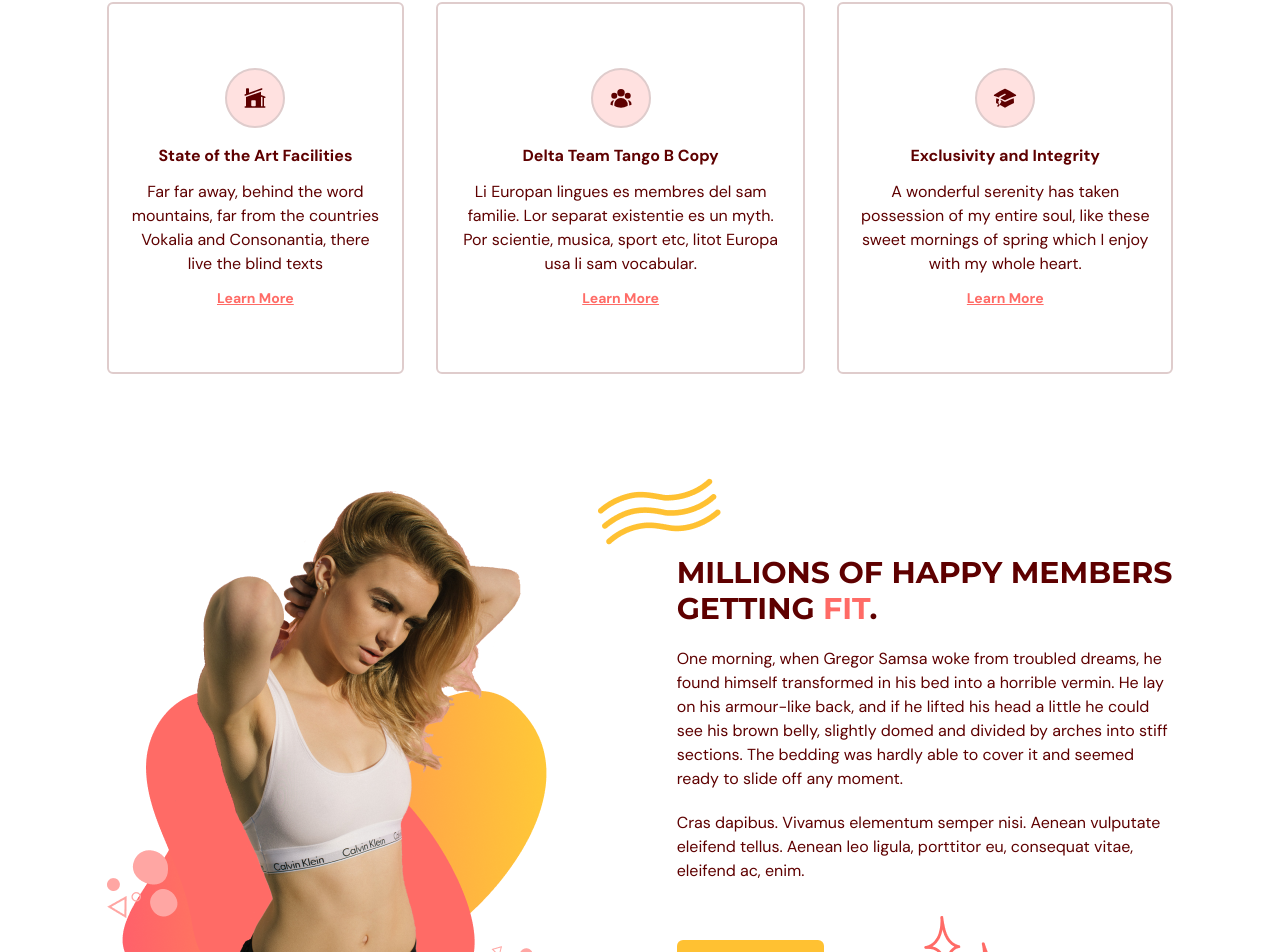
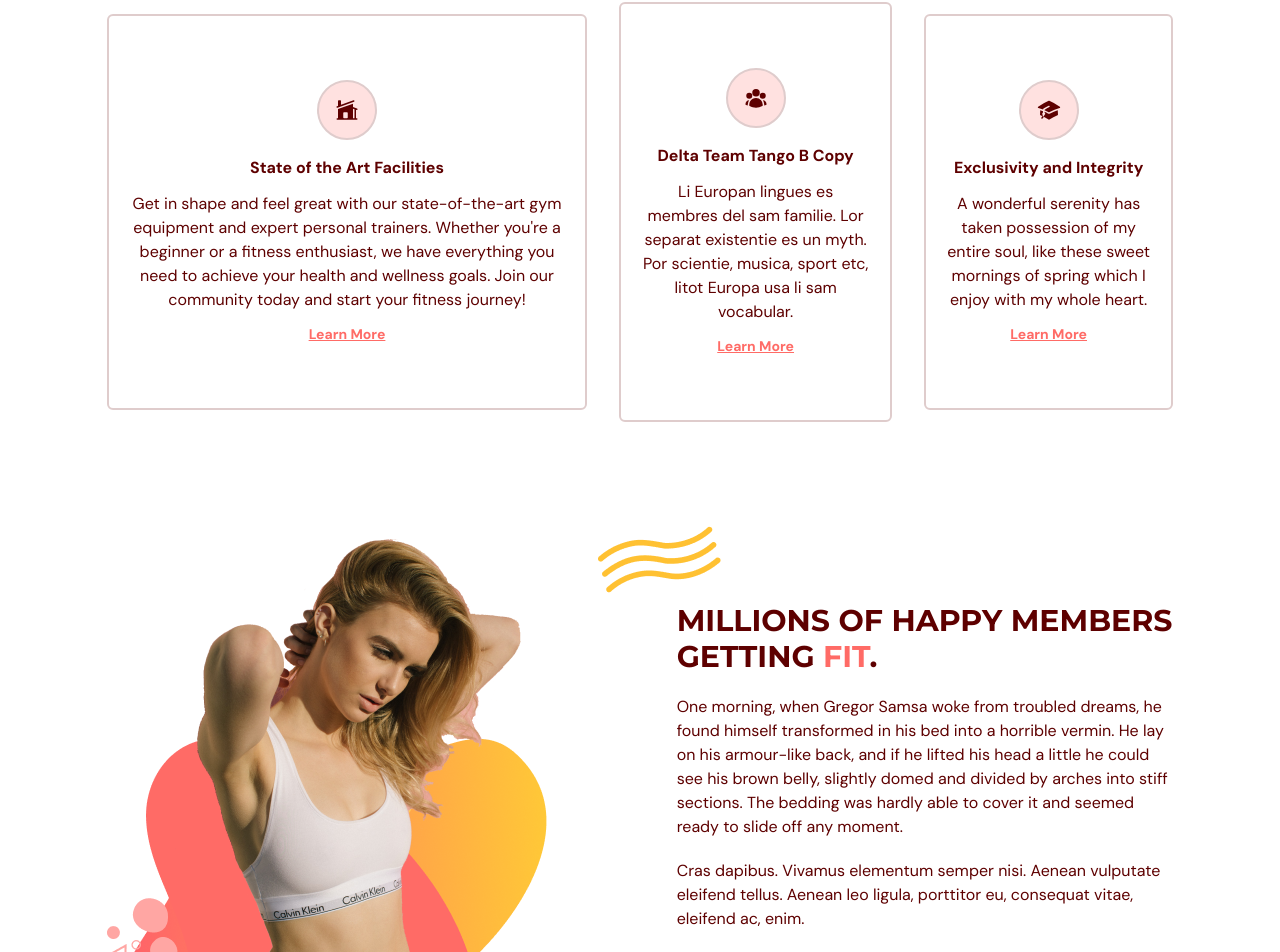
Before and after one commit to Timmotal/mogymn, a React (Vite) app: page / in a window 1280 px wide. Shown: the part 1034-1986 px from the top of the page. Built offline with nearby package versions, Linux system fonts and the light colour scheme.

Commit message:
add and update text 1 for benefits

```diff
--- a/src/scenes/benefits/index.tsx
+++ b/src/scenes/benefits/index.tsx
@@ -22,7 +22,7 @@ const benefits: Array<BenefitType> = [
     {
         icon: <HomeModernIcon className="h-6 w-6" />,
         title: "State of the Art Facilities",
-        description: "Far far away, behind the word mountains, far from the countries Vokalia and Consonantia, there live the blind texts",
+        description: "Get in shape and feel great with our state-of-the-art gym equipment and expert personal trainers. Whether you're a beginner or a fitness enthusiast, we have everything you need to achieve your health and wellness goals. Join our community today and start your fitness journey!",
     },
     {
         icon: <UserGroupIcon className="h-6 w-6" />,
```
